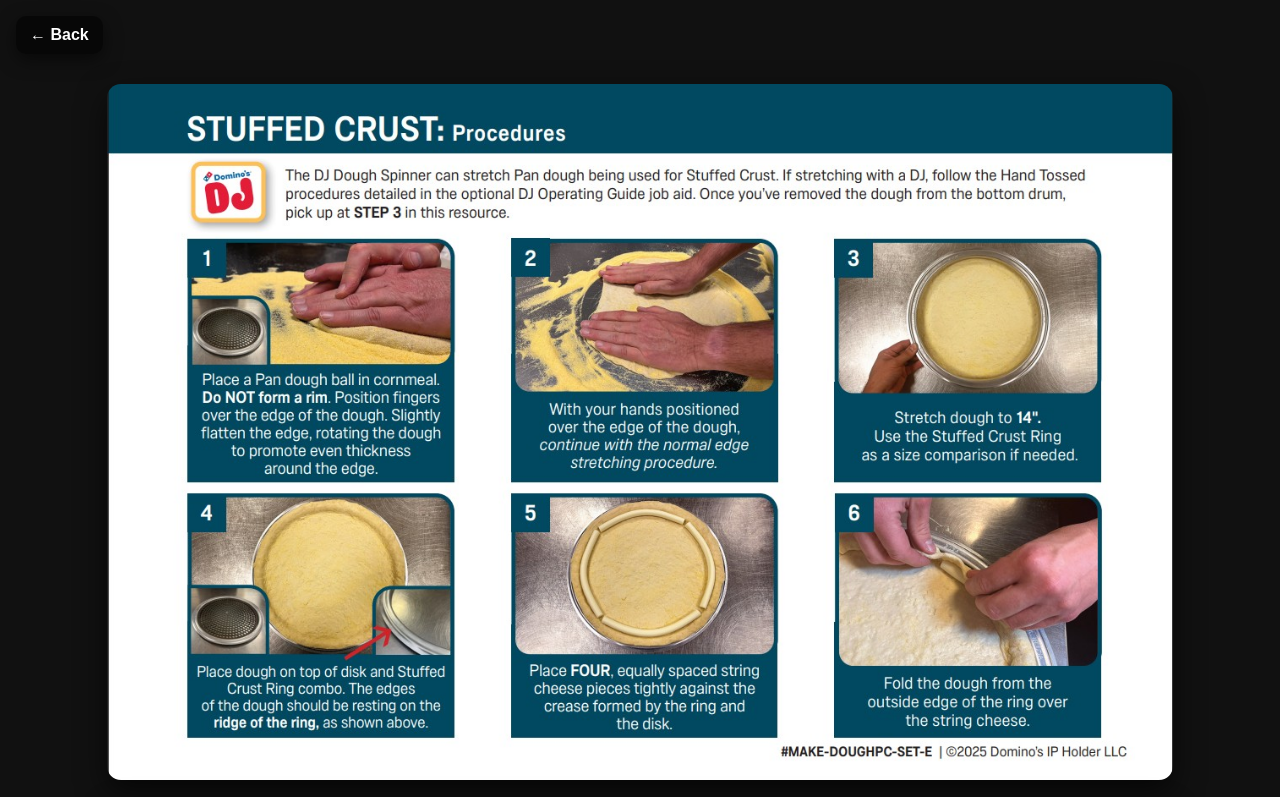
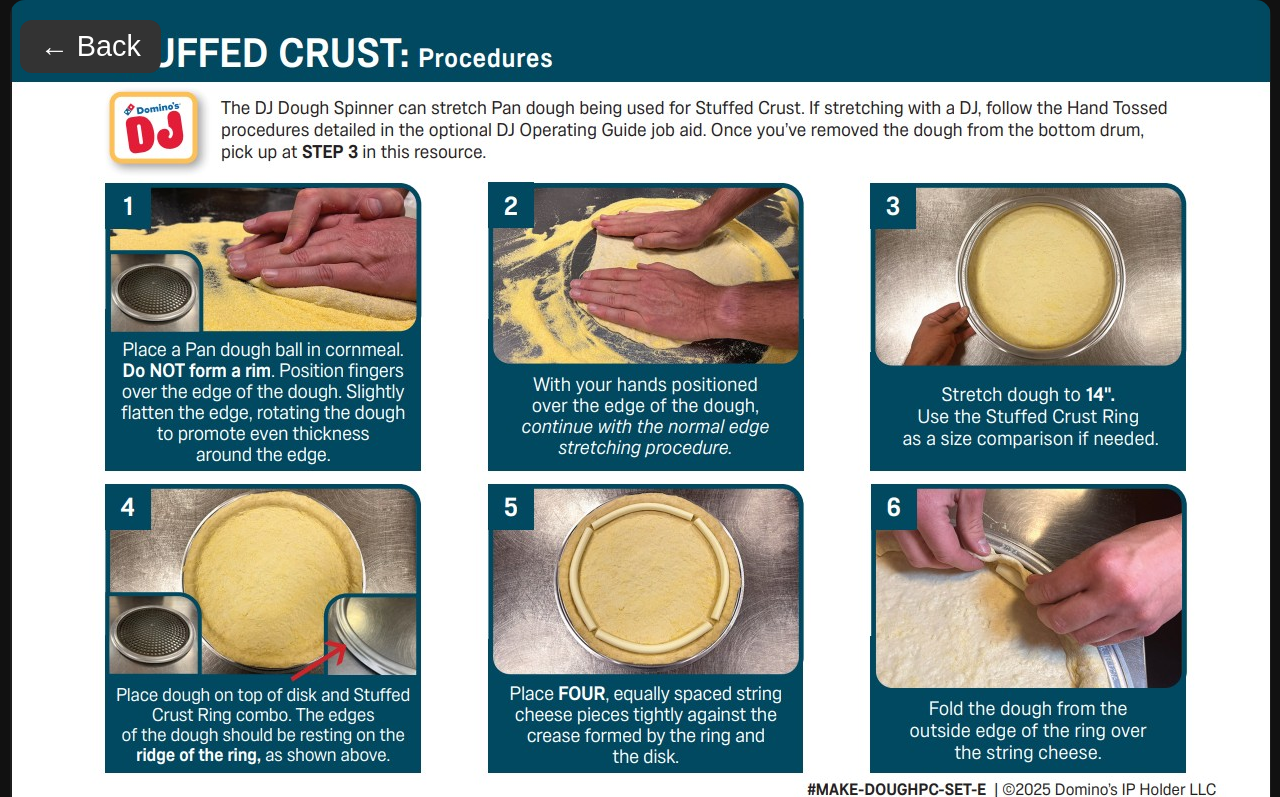
Before and after one commit to chrisk4700/menu-board, a plain HTML site: page parmesanstuffed.html in a window 1280 px wide. Shown: the top 797 px of the page. Drawn offline with Linux system fonts and the light colour scheme.

Commit message:
Update all files

```diff
--- a/parmesanstuffed.html
+++ b/parmesanstuffed.html
@@ -1,80 +1,62 @@
 <!DOCTYPE html>
 <html>
 <head>
-  <meta charset="utf-8">
+  <meta charset="UTF-8">
   <title>Parmesan Stuffed Crust Prep</title>
-  <meta name="viewport" content="width=device-width,initial-scale=1,viewport-fit=cover">
   <style>
-    :root{
-      --bg:#111;
-      --header-h:64px; /* header/back height (adjust if you change the back button) */
-      --gutter:20px;
-    }
-    *{box-sizing:border-box}
-    html,body{
-      height:100%;
-      margin:0;
-      padding:0;
-      background:var(--bg);
-      font-family:Arial, sans-serif;
-      -webkit-font-smoothing:antialiased;
-      -webkit-text-size-adjust:100%;
+    body {
+      margin: 0;
+      padding: 0;
+      background: #111;
+      font-family: Arial, sans-serif;
+      overflow-x: hidden;
+      scroll-behavior: smooth;
     }
 
-    /* fixed back button */
-    .back{
-      position: fixed;
-      top: calc(env(safe-area-inset-top, 0px) + 16px);
-      left: 16px;
-      z-index: 999;
-      display:inline-block;
-      color:#fff;
-      text-decoration:none;
-      background:rgba(0,0,0,0.55);
-      padding:10px 14px;
-      border-radius:10px;
-      font-weight:600;
-      box-shadow:0 6px 18px rgba(0,0,0,0.5);
-      backdrop-filter: blur(4px);
-    }
-    .back:hover{ background:rgba(255,255,255,0.06); }
-
-    /* page wrapper — add top padding so content never sits under the fixed header */
-    .wrapper{
-      width:100%;
-      min-height:100vh;
-      padding: calc(var(--gutter) + var(--header-h)) var(--gutter) calc(var(--gutter) + env(safe-area-inset-bottom, 0px));
-      display:flex;
-      flex-direction:column;
-      align-items:center;
-      gap:20px;
+    .scroll-container {
+      display: flex;
+      flex-direction: column;
+      scroll-snap-type: y mandatory;
+      overflow-y: scroll;
+      height: 100vh;
     }
 
-    /* images: ensure they fit the visible viewport, never get cropped */
-    .wrapper img{
-      display:block;
-      width: auto;
-      max-width: 94vw;
-      max-height: calc(100vh - (var(--header-h) + 2 * var(--gutter)));
-      object-fit: contain;
-      border-radius: 14px;
-      box-shadow: 0 12px 30px rgba(0,0,0,0.6);
+    .full-image {
+      flex: 0 0 100vh;
+      display: flex;
+      justify-content: center;
+      align-items: center;
+      scroll-snap-align: start;
     }
 
-    /* on very small screens reduce max width */
-    @media (max-width:480px){
-      .wrapper img{ max-width: 96vw; }
-      .back{ font-size:14px; padding:8px 10px; }
+    img {
+      max-width: 100%;
+      max-height: 100%;
+      object-fit: contain;
+      border-radius: 15px;
     }
+
+    .back {
+      position: absolute;
+      top: 20px;
+      left: 20px;
+      font-size: 1.8rem;
+      color: white;
+      text-decoration: none;
+      padding: 10px 20px;
+      border-radius: 12px;
+      background: #333;
+      z-index: 10;
+    }
+
+    .back:hover { background: #555; }
   </style>
 </head>
 <body>
   <a href="dough.html" class="back">← Back</a>
-
-  <div class="wrapper">
-    <!-- make sure these filenames match exactly (case-sensitive on some servers) -->
-    <img src="images/pscprep.jpg" alt="Parmesan Stuffed Crust Step 1">
-    <img src="images/pscprep1.jpg" alt="Parmesan Stuffed Crust Step 2">
+  <div class="scroll-container">
+    <div class="full-image"><img src="images/pscprep.jpg" alt="Parmesan Stuffed Step 1"></div>
+    <div class="full-image"><img src="images/pscprep1.jpg" alt="Parmesan Stuffed Step 2"></div>
   </div>
 </body>
 </html>
```
Also changed, not shown: handtossed.html (+1 -3 lines), newyork.html (+1 -1 lines), pan.html (+1 -1 lines).
